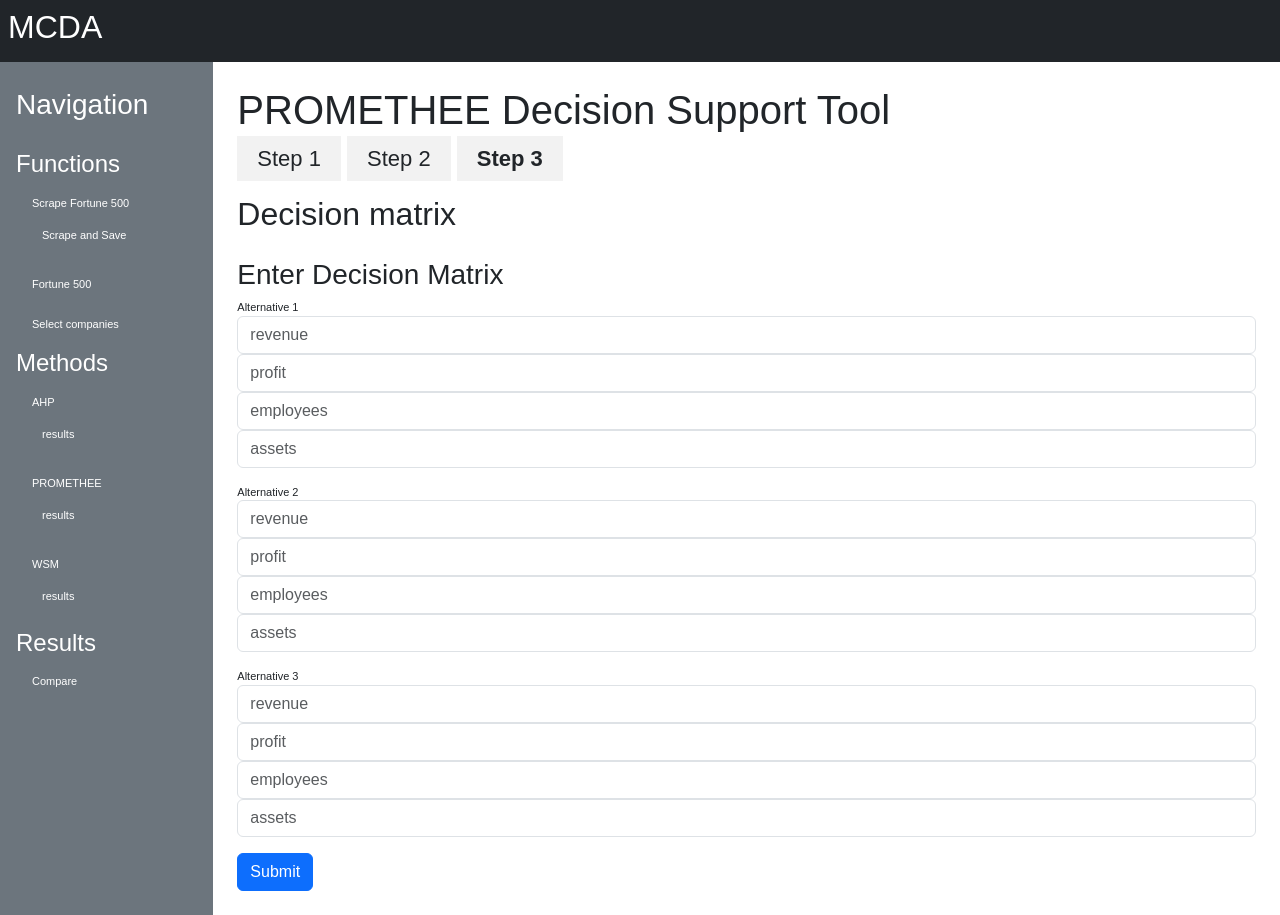
After one commit to gregorgr/mcda_calculation_project, a Flask app: page /promethee/decision-matrix in a window 1280 px wide. The commit adds this page. Run offline with Flask 3, Linux system fonts and the light colour scheme.

Commit message:
promethee more staps ;

```diff
--- a/app/app.py
+++ b/app/app.py
@@ -1,13 +1,17 @@
 # from flask import Flask, jsonify, render_template
-from flask import Flask, g, jsonify, request, redirect, url_for, render_template
+from flask import Flask, g, jsonify, request, redirect, url_for, render_template, session
 from scrape500.scrape500 import scrape_fortune500
 from db.database import init_db, get_all_companies, save_companies_to_db, get_results, get_all_companies_for_group
+import numpy as np
+from constants import METHODS, FORTUNE_URL, SECRET_KEY
 from methods.ahp.ahp import  calculate_ahp_advance_with_method_id
-from constants import METHODS, FORTUNE_URL
+from methods.promethee.promethee import classify_and_normalize, calculate_difference_matrix
+
 
 
 
 app = Flask(__name__)
+app.secret_key = 'SECRET_KEY'
 
 # Inicializacija baze
 @app.before_request
@@ -35,12 +39,13 @@ def home():
 
 
 # Route for PROMETHEE method
-@app.route('/promethee')
+# step 1
+@app.route('/promethee', methods=['GET', 'POST'])
 def promethee():
 
     group = request.args.get('group', 'A')  # Default group "A" if not provided
     #Render the main page for the PROMETHEE method.
-    attributes = {
+    classification_attributes = {
         'revenue': 'beneficial',
         'revenue_percent_change': 'beneficial',
         'profit': 'beneficial',
@@ -50,21 +55,166 @@ def promethee():
         'change_in_rank': 'non-beneficial'
     }
 
-    # Normalize decision matrix
-    #normalized_matrix = classify_and_normalize(decision_matrix, attributes)
-    #print("Normalized Matrix:\n", normalized_matrix)
-    # Calculate difference matrix
-    #difference_matrix = calculate_difference_matrix(normalized_matrix)
+    classification_attributes = session.get('classification_attributes', classification_attributes)
     #print("Difference Matrix:\n", difference_matrix)
+    if request.method == 'POST':
+        # Save classification to database or memory
+        for attribute in classification_attributes.keys():
+            classification_attributes[attribute] = request.form.get(attribute, classification_attributes[attribute])
 
-    # Render the template specific for PROMETHEE
-    return render_template('methods/promethee-classify.html', attributes=attributes, group=group)
+        # Store attributes in session
+        session['classification_attributes'] = classification_attributes
+
+        # Redirect to parameter settings
+        return redirect('/promethee/parameters?group=' + group)
+
+    return render_template('methods/promethee-classify.html', attributes=classification_attributes, group=group)
 
 
+
+# Route for PROMETHEE method
+# step 2
+@app.route('/promethee/parameters', methods=['GET', 'POST'])
+def promethee_parameters():
+    group = request.args.get('group', 'A')  # Default group "A"
+
+    # Default parameter settings
+    parameter_attributes = {
+        'revenue': {'weight': 0.2, 'preference': 'linear'},
+        'revenue_percent_change': {'weight': 0.2, 'preference': 'linear'},
+        'profit': {'weight': 0.2, 'preference': 'linear'},
+        'profits_percent_change': {'weight': 0.1, 'preference': 'linear'},
+        'employees': {'weight': 0.1, 'preference': 'linear'},
+        'assets': {'weight': 0.1, 'preference': 'linear'},
+        'change_in_rank': {'weight': 0.1, 'preference': 'threshold'}
+    }
+
+    parameter_attributes = session.get('parameter_attributes', parameter_attributes)
+
+    if request.method == 'POST':
+        # Update parameter settings based on user input
+        for attr in parameter_attributes.keys():
+            parameter_attributes[attr]['weight'] = float(request.form.get(f'{attr}_weight', parameter_attributes[attr]['weight']))
+            parameter_attributes[attr]['preference'] = request.form.get(f'{attr}_preference', parameter_attributes[attr]['preference'])
+
+        session['parameter_attributes'] = parameter_attributes
+        # Save parameter settings to database or memory
+        print("Updated parameters:", parameter_attributes)
+
+        # Redirect to processing step (e.g., normalization)
+        return redirect('/promethee/normalize?group=' + group)
+
+    return render_template('methods/promethee-parameters.html', attributes=parameter_attributes, group=group)
+
+
+@app.route('/promethee/decision-matrix', methods=['GET', 'POST'])
+def promethee_decision_matrix():
+    if request.method == 'POST':
+        # Retrieve decision matrix from user input
+        num_alternatives = int(request.form.get('num_alternatives', 3))
+        attributes = ['revenue', 'profit', 'employees', 'assets']  # Example attributes
+        decision_matrix = []
+
+        for i in range(1, num_alternatives + 1):
+            row = []
+            for attribute in attributes:
+                value = float(request.form.get(f'alt_{i}_{attribute}', 0))
+                row.append(value)
+            decision_matrix.append(row)
+
+        # Save decision matrix in session or database
+        session['decision_matrix'] = decision_matrix
+        return redirect('/promethee/normalize')
+
+    # Render form to input decision matrix
+    return render_template('methods/promethee-decision-matrix.html', num_alternatives=3, attributes=['revenue', 'profit', 'employees', 'assets'])
+
+
+@app.route('/promethee/normalize', methods=['GET'])
+def promethee_normalize():
+    group = request.args.get('group', 'A')
+
+
+
+    # Attribute classification (replace with database or user input)
+    #classification_attributes = {
+    #    'revenue': 'beneficial',
+    #    'revenue_percent_change': 'beneficial',
+    #    'profit': 'beneficial',
+    #    'profits_percent_change': 'beneficial',
+    #    'employees': 'beneficial',
+    #    'assets': 'beneficial',
+    #    'change_in_rank':
+    #    'non-beneficial'
+    #}
+
+    # Retrieve classification attributes from session
+    classification_attributes = session.get('classification_attributes', {})
+    if not classification_attributes:
+        error_text  = "Classification attributes not found. Please complete the previous step."
+        return render_template('error.html', error_text=error_text)
+
+    # Example decision matrix
+    decision_matrix = np.array([
+        [500, 5, 50, 3, 1000, 2000, -2],
+        [700, 6, 80, 4.5, 1500, 3000, 1],
+        [600, 4, 60, 2, 1200, 2500, 0]
+    ])
+
+
+
+    # print("promethee_normalize:decision Matrix:", decision_matrix)
+    # Normalize decision matrix
+    normalized_matrix = classify_and_normalize(decision_matrix, classification_attributes)
+        # Store in session
+    session['classification_attributes'] = classification_attributes
+    session['normalized_matrix'] = normalized_matrix.tolist()
+
+    print("promethee_normalize: Normalized Matrix:", normalized_matrix)
+
+    # Save normalized matrix (e.g., in memory or database)
+    return redirect('/promethee/differences?group=' + group)
+
+
+@app.route('/promethee/differences', methods=['GET'])
+def promethee_differences():
+    group = request.args.get('group', 'A')
+
+    # Example normalized matrix (replace with saved data)
+    normalized_matrix = np.array([
+        [0.0, 0.5, 0.0, 0.5, 0.0, 0.0, 1.0],
+        [1.0, 1.0, 1.0, 1.0, 1.0, 1.0, 0.0],
+        [0.5, 0.0, 0.5, 0.0, 0.5, 0.5, 0.5]
+    ])
+
+        # Retrieve from session
+    normalized_matrix = np.array(session.get('normalized_matrix', []))
+    attributes = session.get('attributes', {})
+    if normalized_matrix.size == 0:
+        return "Normalized matrix not found. Please complete the previous step."
+
+    # Calculate difference matrix
+    difference_matrix = calculate_difference_matrix(normalized_matrix)
+    print("Difference Matrix:", difference_matrix)
+
+    # Save difference matrix (e.g., in memory or database)
+    return "Difference matrix calculated. Proceed to preference functions."
+
+
+# Route for PROMETHEE method
+# step 3
 @app.route('/promethee/classify', methods=['POST'])
 def classify_attributes():
 
     group = request.form.get('group')  # Retrieve the group
+
+    # Example decision matrix
+    decision_matrix = np.array([
+        [500, 5, 50, 3, 1000, 2000, -2],
+        [700, 6, 80, 4.5, 1500, 3000, 1],
+        [600, 4, 60, 2, 1200, 2500, 0]
+    ])
+
     attributes = {
         'revenue': request.form.get('revenue'),
         'revenue_percent_change': request.form.get('revenue_percent_change'),
@@ -90,36 +240,7 @@ def classify_attributes():
     # return redirect('/promethee/next')
     return redirect('/promethee')  # Replace '/promethee/next' with the next step
 
-@app.route('/promethee/parameters', methods=['GET', 'POST'])
-def promethee_parameters():
-    group = request.args.get('group', 'A')  # Default group "A"
 
-    # Prednastavljene uteži in preferenčne funkcije
-    attributes = {
-        'revenue': {'weight': 0.2, 'preference': 'linear'},
-        'revenue_percent_change': {'weight': 0.2, 'preference': 'linear'},
-        'profit': {'weight': 0.2, 'preference': 'linear'},
-        'profits_percent_change': {'weight': 0.1, 'preference': 'linear'},
-        'employees': {'weight': 0.1, 'preference': 'linear'},
-        'assets': {'weight': 0.1, 'preference': 'linear'},
-        'change_in_rank': {'weight': 0.1, 'preference': 'threshold'}
-    }
-
-    if request.method == 'POST':
-        # Obdelava posodobljenih uteži in preferenc
-        for attr in attributes.keys():
-            attributes[attr]['weight'] = float(request.form.get(f'{attr}_weight', attributes[attr]['weight']))
-            attributes[attr]['preference'] = request.form.get(f'{attr}_preference', attributes[attr]['preference'])
-
-        # Debug: Prikaz posodobljenih parametrov
-        print("Updated attributes:", attributes)
-
-        # Ponovni izračun PROMETHEE (vključite svojo funkcijo za izračun)
-        # results = calculate_promethee(group, attributes)
-
-        return redirect('/promethee/results')  # Replace with the results page
-
-    return render_template('methods/promethee-parameters.html', attributes=attributes, group=group)
 
 @app.route('/companies')
 def companies_table():
--- a/app/constants.py
+++ b/app/constants.py
@@ -1,5 +1,8 @@
 # URL za Fortune 500
 FORTUNE_URL = "https://fortune.com/ranking/global500/search/"
+
+SECRET_KEY = "^iaB)4_r%v'0^WcF4XeAn:F$}0$Qj"
+SECRET_KEY = "ZfuiOaTZy7wB^iaB)4_r%v'A8rPURFBxAndn:F$}0$nrNzEnh7"
 
 METHODS = {
     1: "AHP",
--- a/app/methods/promethee/promethee.py
+++ b/app/methods/promethee/promethee.py
@@ -76,6 +76,8 @@ def linguistic_to_numeric(matrix):
     # Apply mapping to the matrix
     return matrix.replace(mapping)
 
+
+
 def validate_matrix(matrix):
     """
     Validate the decision matrix for completeness and consistency.
@@ -86,6 +88,8 @@ def validate_matrix(matrix):
         raise ValueError("All values in the matrix should initially be strings.")
     return True
 
+
+
 def process_decision_matrix(matrix):
     """
     Process the decision matrix:
--- a/app/static/css/style.css
+++ b/app/static/css/style.css
@@ -44,6 +44,29 @@ nav h3{
     background-color: #a9a9a9; /* Svetlejša siva ob prehodu */
     text-decoration: none;
 
+}
+.form-step {
+    margin: 0;
+    width: 100%;
+
+    padding: 0;
+    margin-bottom: 20px;
+  }
+.form-step ul{
+    display: inline list-item;
+    font-size: 2em;
+    font-weight: normal;
+    list-style: none;
+    padding-inline-start: 0;
+}
+.form-step ul li{
+    display: inline list-item;
+    list-style: none;
+    padding: 10px 20px;
+    background-color: #f2f2f2;
+}
+.form-step ul li.step-focus{
+    font-weight: bold;
 }
 
 .distinct-label .form-label{
--- /dev/null
+++ b/app/templates/methods/promethee-decision-matrix.html
@@ -0,0 +1,27 @@
+{% extends "base.html" %}
+
+{% block content %}
+    <h1>PROMETHEE Decision Support Tool</h1>
+    <div class="form-step">
+        <ul>
+            <li >Step 1</li>
+            <li >Step 2</li>
+            <li class="step-focus">Step 3</li>
+        </ul>
+    </div>
+    <h2 class="mb-4 text-left">Decision matrix</h2>
+
+    <form method="POST" action="/promethee/decision-matrix">
+        <h3>Enter Decision Matrix</h3>
+        {% for i in range(1, num_alternatives + 1) %}
+        <div class="mb-3">
+            <label>Alternative {{ i }}</label>
+            {% for attribute in attributes %}
+            <input type="number" step="0.01" name="alt_{{ i }}_{{ attribute }}" placeholder="{{ attribute }}" class="form-control">
+            {% endfor %}
+        </div>
+        {% endfor %}
+        <button type="submit" class="btn btn-primary">Submit</button>
+    </form>
+
+{% endblock %}
```
Also changed, not shown: app/templates/methods/promethee-classify.html (+9 -2 lines), app/templates/methods/promethee-parameters.html (+11 -3 lines).
